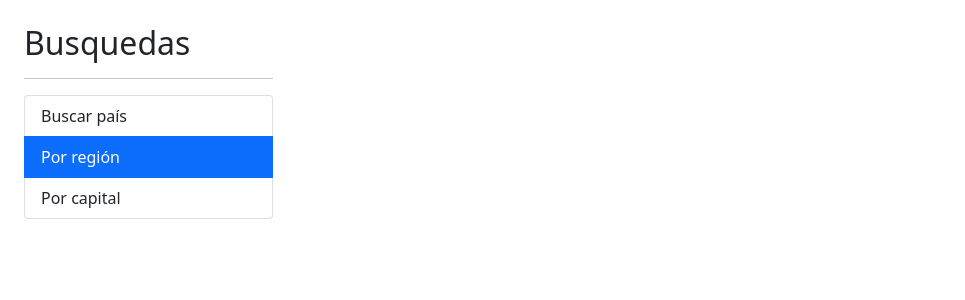
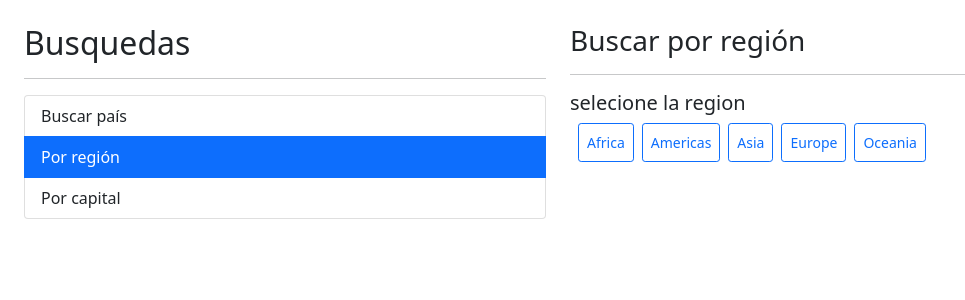
Before and after one commit to th330r0j45/03-paises, an Angular app: page /region in a window 1280 px wide. Shown: the top 300 px of the page, without its empty margins (0-965 px from the left). Built offline with nearby package versions, Linux system fonts and the light colour scheme.

Commit message:
por-region

```diff
--- a/src/app/app.component.html
+++ b/src/app/app.component.html
@@ -1,8 +1,8 @@
 <div class="row container mt-4">
-    <div class="col-3">
+    <div class="col-sm-6 col-md-4 col-lg-6">
         <app-sidebar></app-sidebar>
     </div>
-    <div class="col">
+    <div class="col-sm-4 col-md-4 col-lg-6">
         <router-outlet></router-outlet>
     </div>
 </div>
--- a/src/app/pais/pages/por-capital/por-capital.component.html
+++ b/src/app/pais/pages/por-capital/por-capital.component.html
@@ -2,7 +2,7 @@
 
 
 <div class="row">
-    <div class="col">
+    <div class="col-3">
         <app-pais-input (onEnter)="buscar($event)" (onDebounce)="sugerencias($event)" placeholder="Buscar capital..."> </app-pais-input>
     </div>
 </div>
--- a/src/app/pais/pages/por-pais/por-pais.component.html
+++ b/src/app/pais/pages/por-pais/por-pais.component.html
@@ -11,7 +11,7 @@
     No se encontro nada con {{termino}}
 </div>
 <div class="row" *ngIf="paises.length > 0">
-    <div class="col">
+    <div class="col ">
         <app-pais-tabla [paises]="paises"></app-pais-tabla>
     </div>
 </div>
--- a/src/app/pais/pages/por-region/por-region.component.html
+++ b/src/app/pais/pages/por-region/por-region.component.html
@@ -0,0 +1,19 @@
+<h3>Buscar por región <small>{{regionActiva | titlecase }}</small></h3>
+<hr>
+
+<h5>selecione la region</h5>
+<div class="row">
+    <div class="col">
+        <!-- [class.btn-primary]="region === regionActiva" -->
+        <!-- [ngClass]="{'btn-primary': regionActiva === region,'btn-outline-primary':regionActiva !== region }" -->
+
+        <button type="button" [class]="getClaseCSS( region )" *ngFor="let region of regiones" (click)="activarRegion( region )">
+            {{region | titlecase}}
+        </button>
+    </div>
+</div>
+<div class="row" *ngIf="paises.length > 0">
+    <div class="col">
+        <app-pais-tabla [paises]="paises"></app-pais-tabla>
+    </div>
+</div>
--- a/src/app/pais/pages/por-region/por-region.component.ts
+++ b/src/app/pais/pages/por-region/por-region.component.ts
@@ -1,4 +1,4 @@
-import { Component } from '@angular/core';
+import { Component, OnInit } from '@angular/core';
 import { Country } from '../../interfaces/pais.interface';
 import { PaisService } from '../../services/pais.service';
 
@@ -8,22 +8,35 @@
   styles: [
   ]
 })
-export class PorRegionComponent {
+export class PorRegionComponent  {
 
+  regiones: string[] = ['africa','americas','asia','europe','oceania'];
+  regionActiva:string = '';
+  paises:Country[] = [];
   termino: string = '';
   hayError: boolean = false;
-  paises : Country[] = [];
+
   constructor(
     private paisService:PaisService
   ) { }
 
+  getClaseCSS(region:string){
+    return (region == this.regionActiva)
+    ? 'btn btn-primary btn-lg p-2 btn-sm ms-2'
+    :'btn btn-outline-primary btn-lg p-2 btn-sm ms-2'
+  }
 
-  buscar(termino:string){
+  activarRegion( region:string){
 
-    this.hayError = false;
-    this.termino = termino;
+    if (region === this.regionActiva) {
+      return;
+    }
 
-    this.paisService.buscarCapital(this.termino)
+    this.regionActiva = region;
+    this.paises = [];
+
+    //TODO: hacer el llamado al servicio.
+    this.paisService.buscarRegion(this.regionActiva)
     .subscribe( paises =>{
       console.log(paises);
       this.paises = paises;
--- a/src/app/pais/services/pais.service.ts
+++ b/src/app/pais/services/pais.service.ts
@@ -21,6 +21,10 @@
     const url = `${ this.apiUrl}/capital/${termino}`
     return this.http.get<Country[]>(url);
   }
+  buscarRegion(termino:string):Observable<Country[]>{
+    const url = `${ this.apiUrl}/region/${termino}`
+    return this.http.get<Country[]>(url);
+  }
   getPais(id:string):Observable<Country>{
     const url = `${ this.apiUrl}/alpha?codes=${id}`
     return this.http.get<Country>(url);
```
